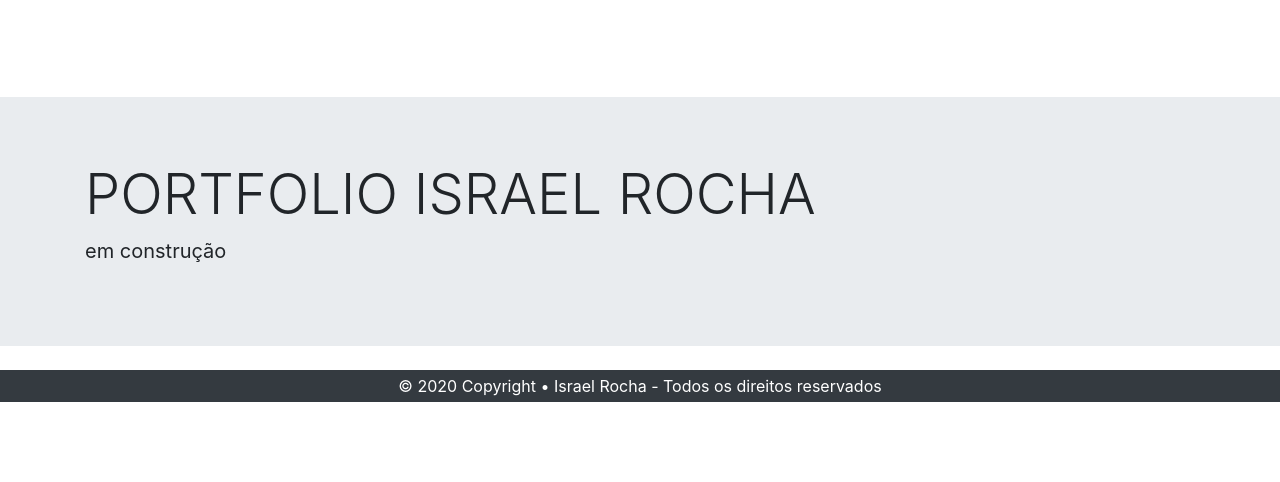
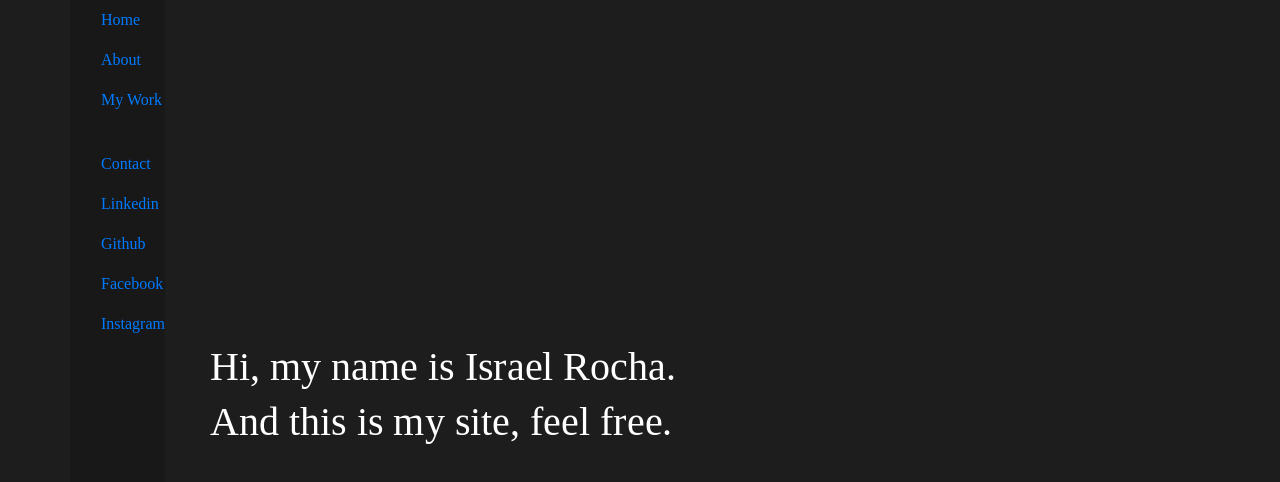
Before and after one commit to irdesigneer/irdesigneer.github.io, a plain HTML site: page index.html in a window 1280 px wide. Drawn offline with Linux system fonts and the light colour scheme.

Commit message:
Inclusão do Menu e efeitos js.

```diff
--- a/css/style.css
+++ b/css/style.css
@@ -1,7 +1,46 @@
 body{
-  padding-top: 73px;
+  background:#1d1d1d;
+  color: #fff;
+  font-family: "Bariol";
 }
 
-.copy{
-  color: #fff;
+.menu{
+  background: #181818;
 }
+
+
+
+
+.center{
+  width: 100%;
+  height: 100vh;
+  display: flex;
+  justify-content: left;
+  align-items: center;
+}
+
+p{
+  padding-left: 30px;
+  width: 50%;
+  font-size: 30px;
+  display: block;
+  text-align: left;
+}
+
+.char{
+  font-size: 40px;
+  height: 40px;
+  animation: an 1s ease-out 1 both;
+  display: inline-block;
+}
+
+@keyframes an{
+  from{
+      opacity: 0;
+      transform: perspective(500px) translate3d(-35px, -40px, -150px) rotate3d(1, -1, 0, 35deg);
+  }
+  to{
+      opacity: 1;
+      transform: perspective(500px) translate3d(0, 0, 0);
+  }
+}
--- a/index.html
+++ b/index.html
@@ -41,23 +41,40 @@
     <body>
 
 
+    <section class="container">
+                <div class="row">
+                  <div class="col-1 menu">
+
+                    <nav>
+                        <ul class="nav flex-column">
+                            <li class="nav-item">
+                            <a class="nav-link active home" href="#"><span>Home</span></a>
+                            </li>
+                            <li class="nav-item">
+                            <a class="nav-link" href="#">About</a>
+                            </li>
+                            <li class="nav-item">
+                            <a class="nav-link" href="#">My Work</a>
+                            </li>
+                            <li class="nav-item">
+                                <a class="nav-link" href="#">Contact</a>
+                            </li>
+                            <li class="nav-item"><a class="nav-link" href="">Linkedin</a></li>
+                            <li class="nav-item"><a class="nav-link" href="">Github</a></li>
+                            <li class="nav-item"><a class="nav-link" href="">Facebook</a></li>
+                            <li class="nav-item"><a class="nav-link" href="">Instagram</a></li>
+                        </ul>
+                    </nav>
+                  </div>
+                  <div class="col-11">
+                    <div class="center">
+                        <p id="text">Hi, my name is Israel Rocha. And this is my site, feel free.</p>
+                    </div>
+                  </div>
+                </div>
+    </section>
 
 
-        <!-- Título da página -->
-        <div class="jumbotron  jumbotron-fluid my-sm-4">
-            <div class="container">
-                <h1 class="display-4 bg-before2">PORTFOLIO ISRAEL ROCHA </h1>
-                 <p class="lead"><b>em construção</b></p>
-            </div>
-       </div>
-
-
-
-        <footer class="bg-dark text-white mt-3">
-            <div class="text-center text-dark py-1">
-                <p class="mb-0 copy">© 2020 Copyright • Israel Rocha - Todos os direitos reservados</p>
-            </div>
-        </footer>
 
 
         <script type="text/javascript" src="js/jquery-3.2.1.slim.min.js"></script>
--- a/js/app.js
+++ b/js/app.js
@@ -1,3 +1,20 @@
 $(function(){
   $('[data-toggle="tooltip"]').tooltip()
 });
+
+var text = document.getElementById('text');
+var newDom = '';
+var animationDelay = 6;
+
+for(let i = 0; i < text.innerText.length; i++)
+{
+    newDom += '<span class="char">' + (text.innerText[i] == ' ' ? '&nbsp;' : text.innerText[i])+ '</span>';
+}
+
+text.innerHTML = newDom;
+var length = text.children.length;
+
+for(let i = 0; i < length; i++)
+{
+    text.children[i].style['animation-delay'] = animationDelay * i + 'ms';
+}
```
Also changed, not shown: img/icones/home.svg (added), 1 other file.
